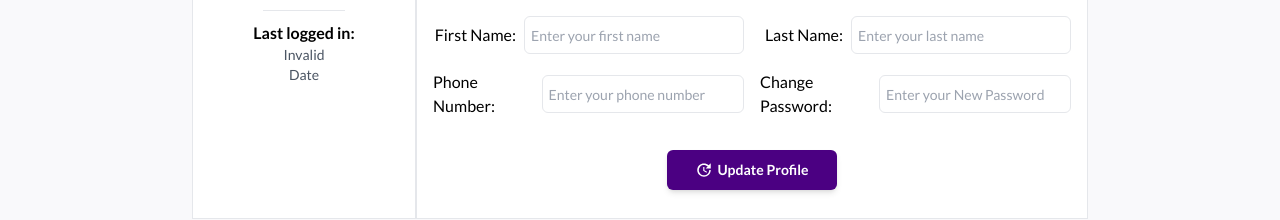
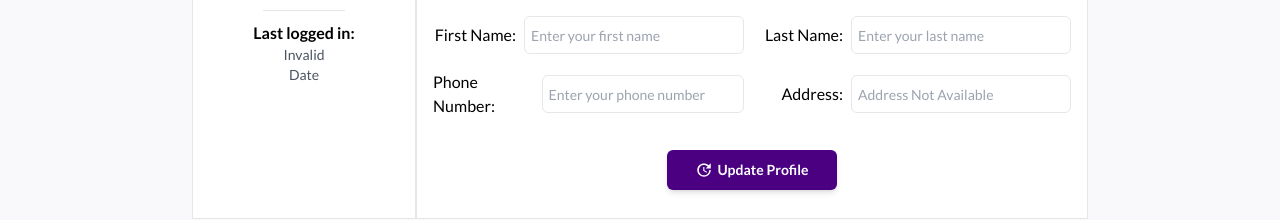
Before and after one commit to R0F7/GossinbariBazzar, a React (Vite) app: page /update-profile in a window 1280 px wide. Shown: the part 403-623 px from the top of the page. Built offline with nearby package versions, Linux system fonts and the light colour scheme; no server answers; a web font is replaced by a local one.

Commit message:
add address field in updateProfile

```diff
--- a/src/pages/Login/Login.jsx
+++ b/src/pages/Login/Login.jsx
@@ -8,7 +8,7 @@ import toast from "react-hot-toast";
 
 const Login = () => {
   const [toggle, setToggle] = useState(false);
-  const { user, signInWithGoogle, signIn , setLoading , saveUser} = useAuth();
+  const { user, signInWithGoogle, signIn , setLoading , saveUser,address} = useAuth();
   const navigate = useNavigate();
   // console.log(user);
 
@@ -56,7 +56,6 @@ const Login = () => {
       const status = "Verified"; // Default status
       const isActive = true;
       const vendor_request = false;
-      const address = "Address Not Available";
 
       const userInfo = {
         name,
--- a/src/pages/SignUp/SignUp.jsx
+++ b/src/pages/SignUp/SignUp.jsx
@@ -24,6 +24,7 @@ const SignUp = () => {
     setLoading,
     user,
     saveUser,
+    address
   } = useAuth();
   const navigate = useNavigate();
 
@@ -62,6 +63,7 @@ const SignUp = () => {
       status,
       isActive,
       vendor_request,
+      address
     };
 
     console.table(userInfo);
@@ -109,7 +111,6 @@ const SignUp = () => {
         const status = "Verified"; // Default status
         const isActive = true;
         const vendor_request = false;
-        const address = "Address Not Available";
 
         const userInfo = {
           name,
--- a/src/pages/UPdateProfile/UPdateProfile.jsx
+++ b/src/pages/UPdateProfile/UPdateProfile.jsx
@@ -3,7 +3,7 @@ import useAuth from "../../hooks/useAuth";
 import { useState } from "react";
 
 const UPdateProfile = () => {
-  const { user, user_info_DB,address } = useAuth();
+  const { user, user_info_DB, address , initialAddress} = useAuth();
   const gmtTime = new Date(user?.metadata?.lastSignInTime);
 
   const options = {
@@ -32,6 +32,8 @@ const UPdateProfile = () => {
 
   const formattedLocalDate = gmtTime.toLocaleString("en-US", options);
   // console.log(formattedLocalDate);
+
+  console.log(user_info_DB?.address);
 
   const name = user?.displayName.split(" ") || [];
 
@@ -167,7 +169,7 @@ const UPdateProfile = () => {
                       </label>
                     </div>
                     <div className="flex justify-end">
-                      <label
+                      {/* <label
                         htmlFor="password"
                         className="flex items-center gap-2 ext-[#4B0082]"
                       >
@@ -177,6 +179,22 @@ const UPdateProfile = () => {
                           name="password"
                           id="password"
                           placeholder="Enter your New Password"
+                          className="border-[1.5px] w-[220px] p-1.5 rounded-md outline-none focus:ring focus:ring-[#2E8DD8] placeholder:text-sm"
+                        />
+                      </label> */}
+
+                      <label
+                        htmlFor="address"
+                        className="flex items-center gap-2 ext-[#4B0082]"
+                      >
+                        Address:
+                        <input
+                          type="text"
+                          name="address"
+                          id="address"
+                          defaultValue={initialAddress}
+                          // placeholder="Enter your address"
+                          placeholder={address}
                           className="border-[1.5px] w-[220px] p-1.5 rounded-md outline-none focus:ring focus:ring-[#2E8DD8] placeholder:text-sm"
                         />
                       </label>
--- a/src/providers/AuthProvider.jsx
+++ b/src/providers/AuthProvider.jsx
@@ -85,7 +85,8 @@ const AuthProvider = ({ children }) => {
           .then((data) => {
             if (data && data.address) {
               const placeName = data.display_name.split(",");
-              setAddress(`${placeName[0]},${placeName[placeName.length - 1]}`);
+              const newAddress = `${placeName[0]},${placeName[placeName.length - 1]}`;
+              setAddress(newAddress);
             } else {
               console.error("No results found.");
             }
```
